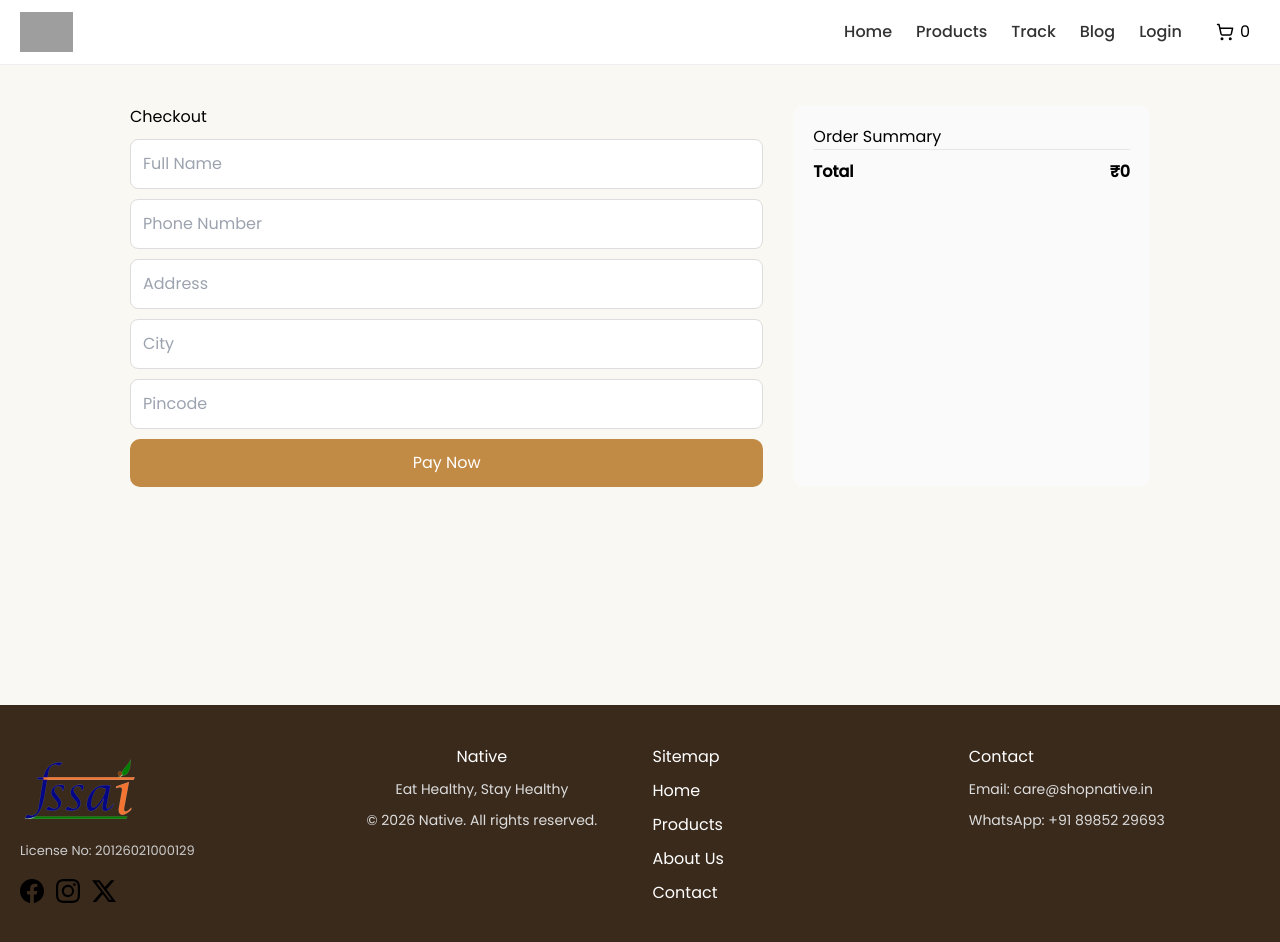
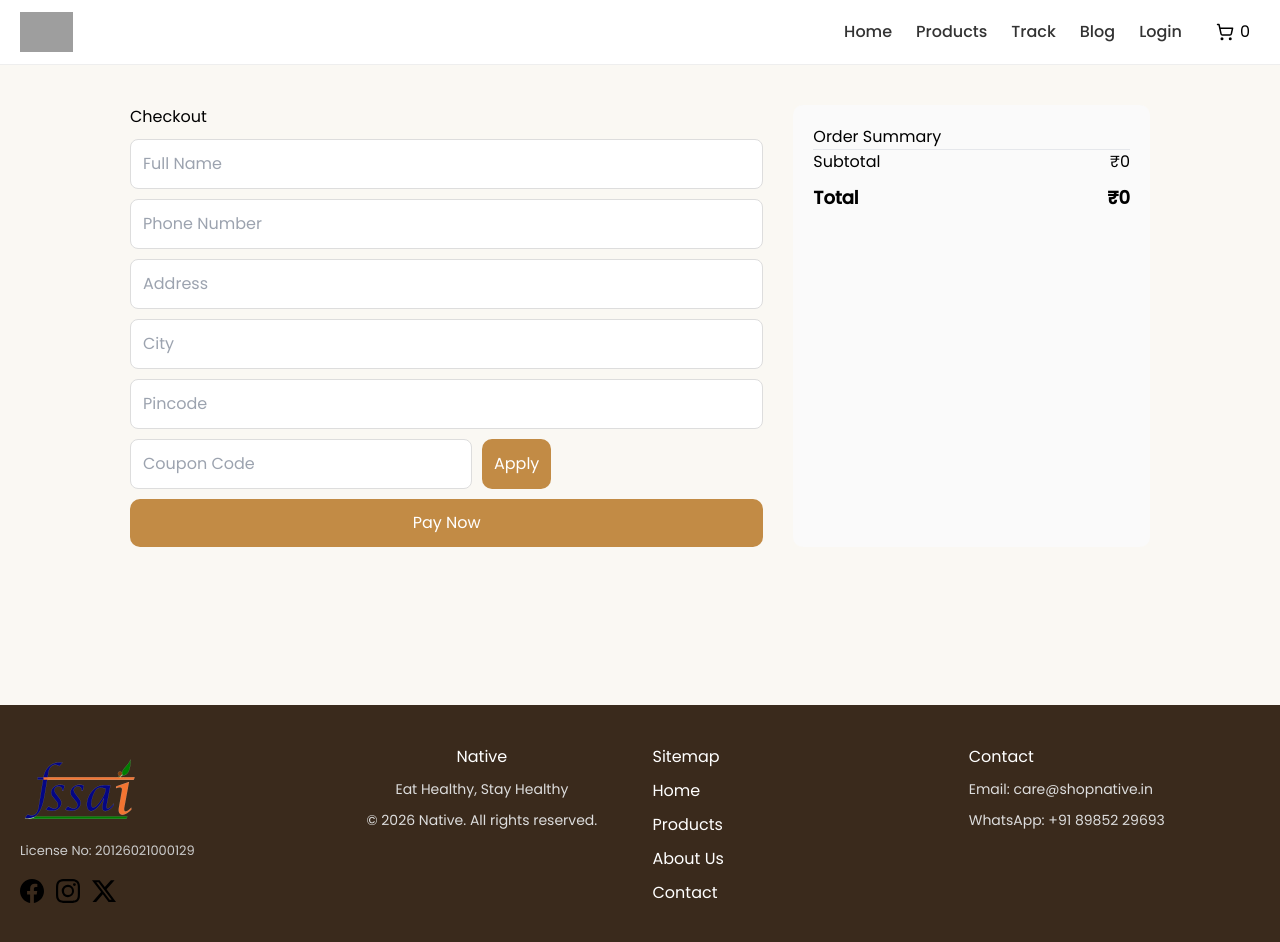
Before and after one commit to nagarajukandula55/native, a Next.js app: page /checkout in a window 1280 px wide. Shown: the top 942 px of the page. Built offline with nearby package versions, Linux system fonts and the light colour scheme; grey boxes are pictures that could not be loaded.

Commit message:
Update page.js

```diff
--- a/app/checkout/page.js
+++ b/app/checkout/page.js
@@ -1,12 +1,12 @@
 "use client";
 
-import { useState } from "react";
+import { useState, useMemo } from "react";
 import { useCart } from "@/context/CartContext";
 import { useRouter } from "next/navigation";
 
 export default function CheckoutPage() {
   const router = useRouter();
-  const { cart, cartTotal, setCart, closeCart } = useCart();
+  const { cart, setCart, closeCart } = useCart();
 
   const [form, setForm] = useState({
     name: "",
@@ -18,62 +18,97 @@ export default function CheckoutPage() {
 
   const [loading, setLoading] = useState(false);
 
-  /* ================= INPUT HANDLER ================= */
+  /* ================= COUPON STATE ================= */
+  const [coupon, setCoupon] = useState("");
+  const [discount, setDiscount] = useState(0);
+
+  /* ================= SAFE TOTAL CALC ================= */
+  const subtotal = useMemo(() => {
+    return cart.reduce((sum, item) => {
+      const price = Number(item.price || 0);
+      const qty = Number(item.qty || 1);
+      return sum + price * qty;
+    }, 0);
+  }, [cart]);
+
+  const finalTotal = Math.max(subtotal - discount, 0);
+
+  /* ================= INPUT ================= */
   const handleChange = (e) => {
     setForm({ ...form, [e.target.name]: e.target.value });
   };
 
-  /* ================= CREATE ORDER ================= */
+  /* ================= APPLY COUPON ================= */
+  const applyCoupon = () => {
+    const code = coupon.trim().toUpperCase();
+
+    // Example coupons (you can move this to backend later)
+    if (code === "SAVE10") {
+      setDiscount(subtotal * 0.1);
+    } else if (code === "SAVE50") {
+      setDiscount(50);
+    } else {
+      setDiscount(0);
+      alert("Invalid coupon");
+    }
+  };
+
+  /* ================= PAYMENT ================= */
   const handlePayment = async () => {
     try {
       setLoading(true);
 
+      /* validation */
       if (!form.name || !form.phone || !form.address) {
         alert("Please fill required fields");
         setLoading(false);
         return;
       }
 
-      // 1️⃣ Create order (backend)
+      if (!cart || cart.length === 0) {
+        alert("Cart is empty");
+        setLoading(false);
+        return;
+      }
+
+      /* ================= CREATE ORDER ================= */
       const res = await fetch("/api/orders/create", {
         method: "POST",
         headers: { "Content-Type": "application/json" },
         body: JSON.stringify({
           cart,
-          amount: cartTotal,
+          amount: Number(finalTotal), // 🔥 FIXED
           address: form,
+          coupon: coupon || null,
+          discount: discount || 0,
         }),
       });
 
       const data = await res.json();
 
       if (!data.success) {
-        alert("Order creation failed");
+        console.error(data);
+        alert(data.message || "Order creation failed");
         setLoading(false);
         return;
       }
 
+      /* ================= RAZORPAY ================= */
       const order = data.order;
 
-      // 2️⃣ Razorpay config
       const options = {
         key: process.env.NEXT_PUBLIC_RAZORPAY_KEY_ID,
         amount: order.amount,
         currency: order.currency,
         name: "Native Store",
-        description: "Food Products Order",
+        description: "Order Payment",
         order_id: order.id,
 
         handler: async function (response) {
-          // 3️⃣ Verify payment
           const verifyRes = await fetch("/api/orders/verify", {
             method: "POST",
             headers: { "Content-Type": "application/json" },
-            body: JSON.stringify({
-              razorpay_order_id: response.razorpay_order_id,
-              razorpay_payment_id: response.razorpay_payment_id,
-              razorpay_signature: response.razorpay_signature,
-            }),
+            body: JSON.stringify(response),
           });
 
           const verifyData = await verifyRes.json();
@@ -81,7 +116,6 @@ export default function CheckoutPage() {
           if (verifyData.success) {
             setCart([]);
             closeCart();
-
             router.push("/order-success");
           } else {
             router.push("/order-failed");
@@ -112,7 +146,7 @@ export default function CheckoutPage() {
   return (
     <div className="container">
 
-      {/* LEFT - FORM */}
+      {/* FORM */}
       <div className="formBox">
         <h2>Checkout</h2>
 
@@ -122,17 +156,27 @@ export default function CheckoutPage() {
         <input name="city" placeholder="City" onChange={handleChange} />
         <input name="pincode" placeholder="Pincode" onChange={handleChange} />
 
+        {/* COUPON */}
+        <div className="couponBox">
+          <input
+            placeholder="Coupon Code"
+            value={coupon}
+            onChange={(e) => setCoupon(e.target.value)}
+          />
+          <button onClick={applyCoupon}>Apply</button>
+        </div>
+
         <button onClick={handlePayment} disabled={loading}>
           {loading ? "Processing..." : "Pay Now"}
         </button>
       </div>
 
-      {/* RIGHT - SUMMARY */}
+      {/* SUMMARY */}
       <div className="summaryBox">
         <h3>Order Summary</h3>
 
-        {cart.map((item) => (
-          <div key={item._id} className="row">
+        {cart.map((item, i) => (
+          <div key={i} className="row">
             <span>{item.name} x {item.qty}</span>
             <span>₹{item.price * item.qty}</span>
           </div>
@@ -140,9 +184,21 @@ export default function CheckoutPage() {
 
         <hr />
 
+        <div className="row">
+          <span>Subtotal</span>
+          <span>₹{subtotal}</span>
+        </div>
+
+        {discount > 0 && (
+          <div className="row">
+            <span>Discount</span>
+            <span>- ₹{discount}</span>
+          </div>
+        )}
+
         <div className="total">
           <strong>Total</strong>
-          <strong>₹{cartTotal}</strong>
+          <strong>₹{finalTotal}</strong>
         </div>
       </div>
 
@@ -167,6 +223,11 @@ export default function CheckoutPage() {
           padding: 12px;
           border: 1px solid #ddd;
           border-radius: 8px;
+        }
+
+        .couponBox {
+          display: flex;
+          gap: 10px;
         }
 
         button {
@@ -195,6 +256,7 @@ export default function CheckoutPage() {
           display: flex;
           justify-content: space-between;
           margin-top: 10px;
+          font-size: 18px;
         }
       `}</style>
     </div>
```
